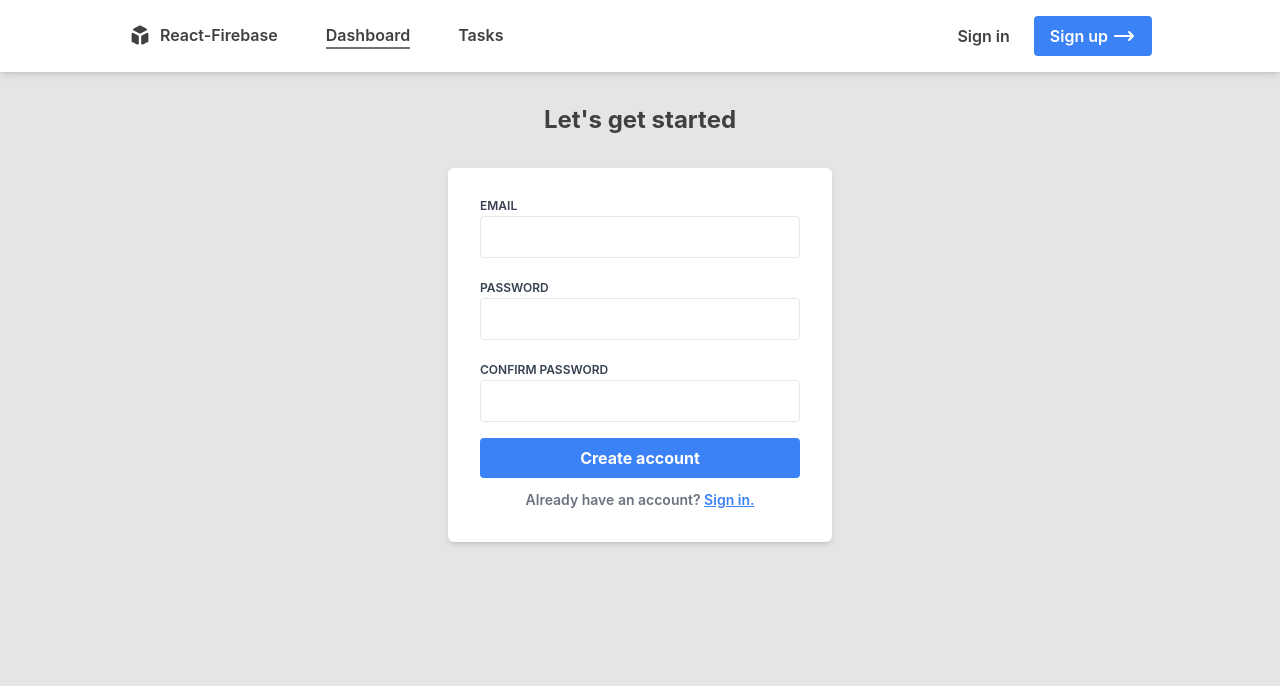
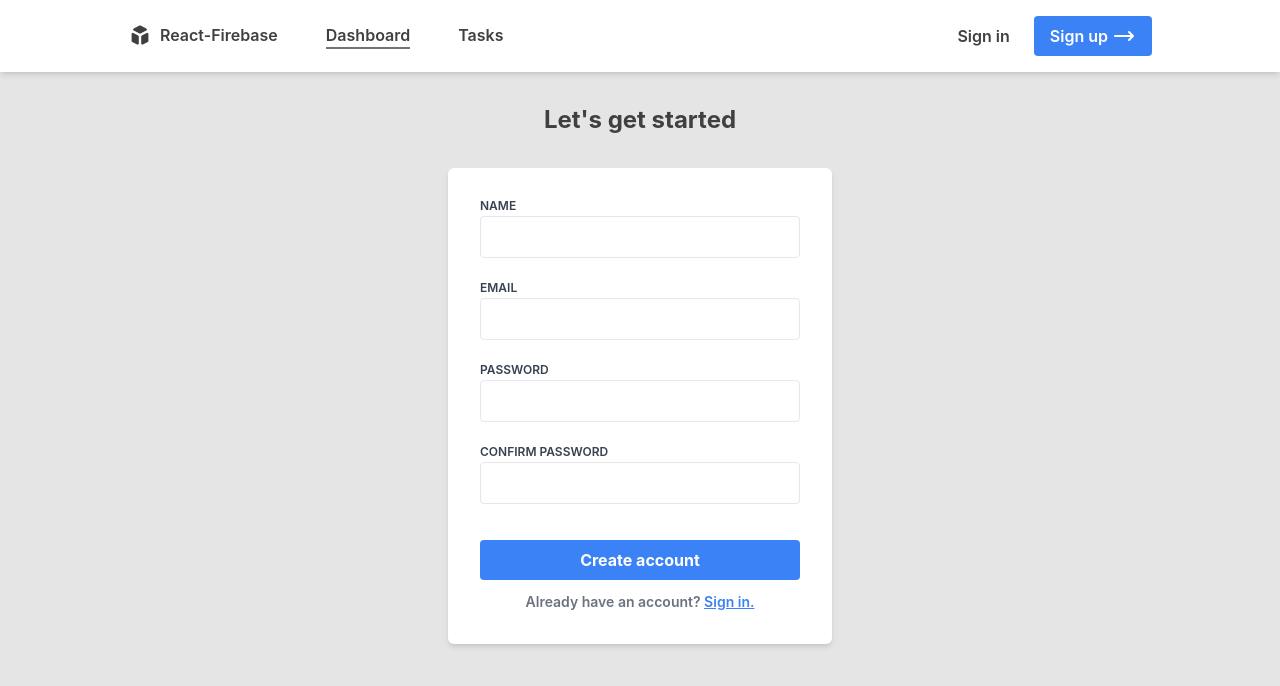
Before and after one commit to dangraham99/react-firebase, a React (Create React App) app: page /register in a window 1280 px wide. Shown: the top 686 px of the page. Built offline with nearby package versions, Linux system fonts and the light colour scheme; no server answers.

Commit message:
add state and ref to form inputs

```diff
--- a/src/components/FormTextInput.jsx
+++ b/src/components/FormTextInput.jsx
@@ -1,10 +1,10 @@
 import React from 'react'
 
-const FormTextInput = ({ inputName, inputType, labelText }) => {
+const FormTextInput = ({ inputName, inputType, labelText, inputRef }) => {
     return (
         <div className="mb-4">
             <label htmlFor="" className="text-xs uppercase">{labelText}</label>
-            <input name={inputName} type={inputType} className="appearance-none border focus:outline-blue-200 focus:shadow-outline border-gray-200 rounded w-full py-2 px-3" />
+            <input name={inputName} type={inputType} ref={inputRef} className="w-full px-3 py-2 border border-gray-200 rounded appearance-none focus:outline-blue-200 focus:shadow-outline" />
         </div>
     )
 }
--- a/src/components/Register.jsx
+++ b/src/components/Register.jsx
@@ -1,21 +1,54 @@
-import React from 'react'
+import React, {useRef, useState} from 'react'
 import Form from './Form'
 import FormTextInput from './FormTextInput'
 import FormSubmitBtn from './FormSubmitBtn'
 import FormInlineLink from './FormInlineLink'
+import { useAuth } from '../contexts/AuthContext'
 
 const Register = () => {
+
+    const nameRef = useRef()
+    const emailRef = useRef()
+    const passwordRef = useRef()
+    const passwordConfirmRef = useRef()
+    const { register } = useAuth()
+    const [formError, setFormError] = useState('')
+    const [loading, setLoading] = useState(false)
+
+
+    async function handleSubmit(e) {
+        e.preventDefault()
+
+        //check confirm password
+        if (passwordRef.current.value !== passwordConfirmRef.current.value) {
+            return setFormError('Passwords do not match.')
+        }
+
+        setLoading(true)
+
+        try {
+            await register(emailRef.current.value, passwordRef.current.value)
+        } catch {
+            return setFormError('Account registration failed!')
+
+        }
+
+        setLoading(false)
+    }
+
     return (
         <div>
-            <Form formTitle="Let's get started">
+            <Form onSubmit={handleSubmit} formTitle="Let's get started" formError={formError} method="">
 
-                <FormTextInput inputName="email" inputType="email" labelText="email" />
-                <FormTextInput inputName="password" inputType="password" labelText="Password" />
-                <FormTextInput inputName="password_confirm" inputType="password_confirm" labelText="Confirm Password" />
+                <FormTextInput inputName="name" inputType="text" labelText="name" inputRef={nameRef} />
+                <FormTextInput inputName="email" inputType="email" labelText="email" inputRef={emailRef} />
+                <FormTextInput inputName="password" inputType="password" labelText="Password" inputRef={passwordRef} />
+                <FormTextInput inputName="password_confirm" inputType="password" labelText="Confirm Password" inputRef={passwordConfirmRef} />
 
-                <FormSubmitBtn buttonText="Create account" hrefLocation="#" />
 
-                <div className="text-center">
+
+                <div className="pt-1 text-center">
+                    <FormSubmitBtn disabled={loading} buttonText="Create account" hrefLocation="#" />
                     <FormInlineLink inlineText="Already have an account? " linkText="Sign in." hrefLocation='/login' />
                 </div>
 
```
